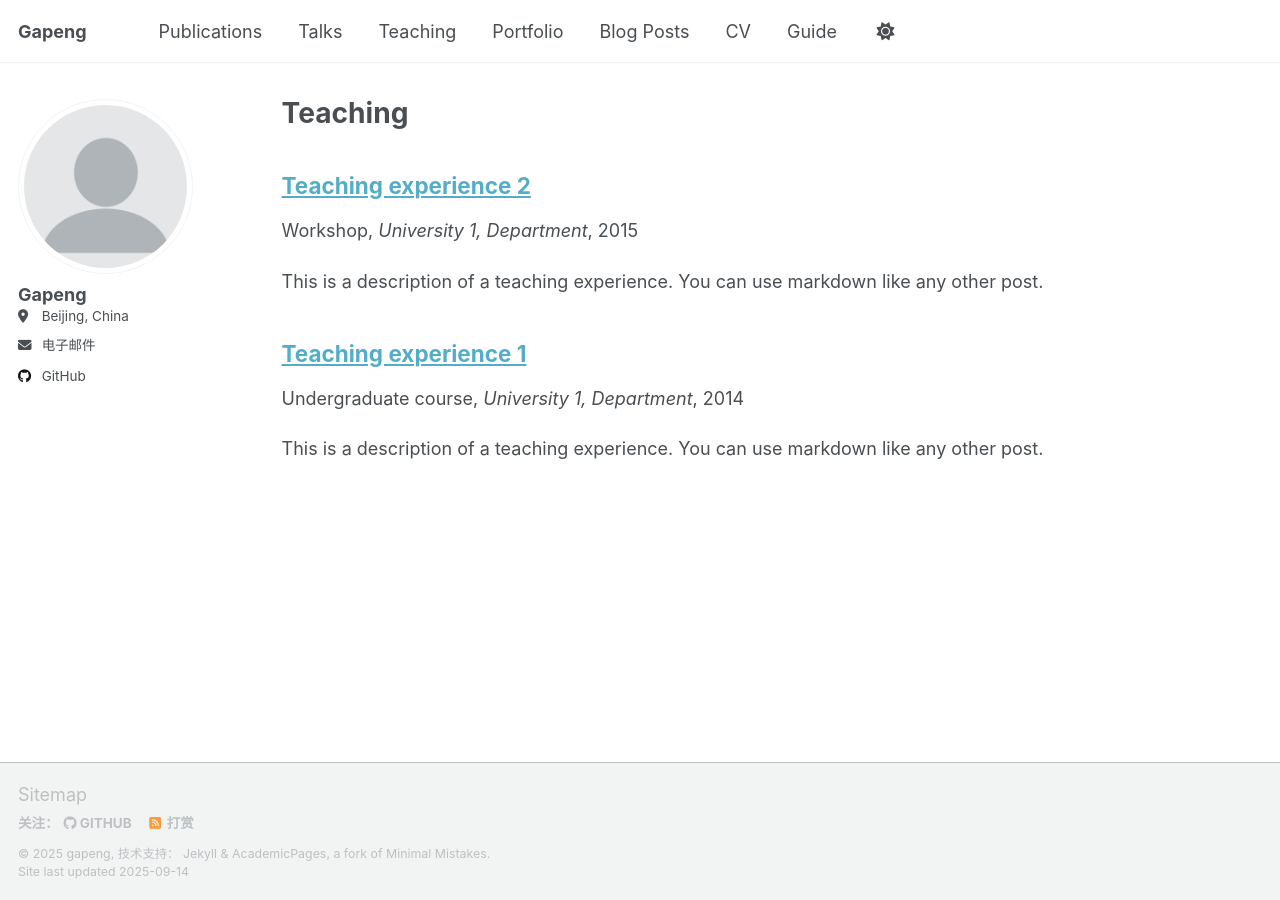
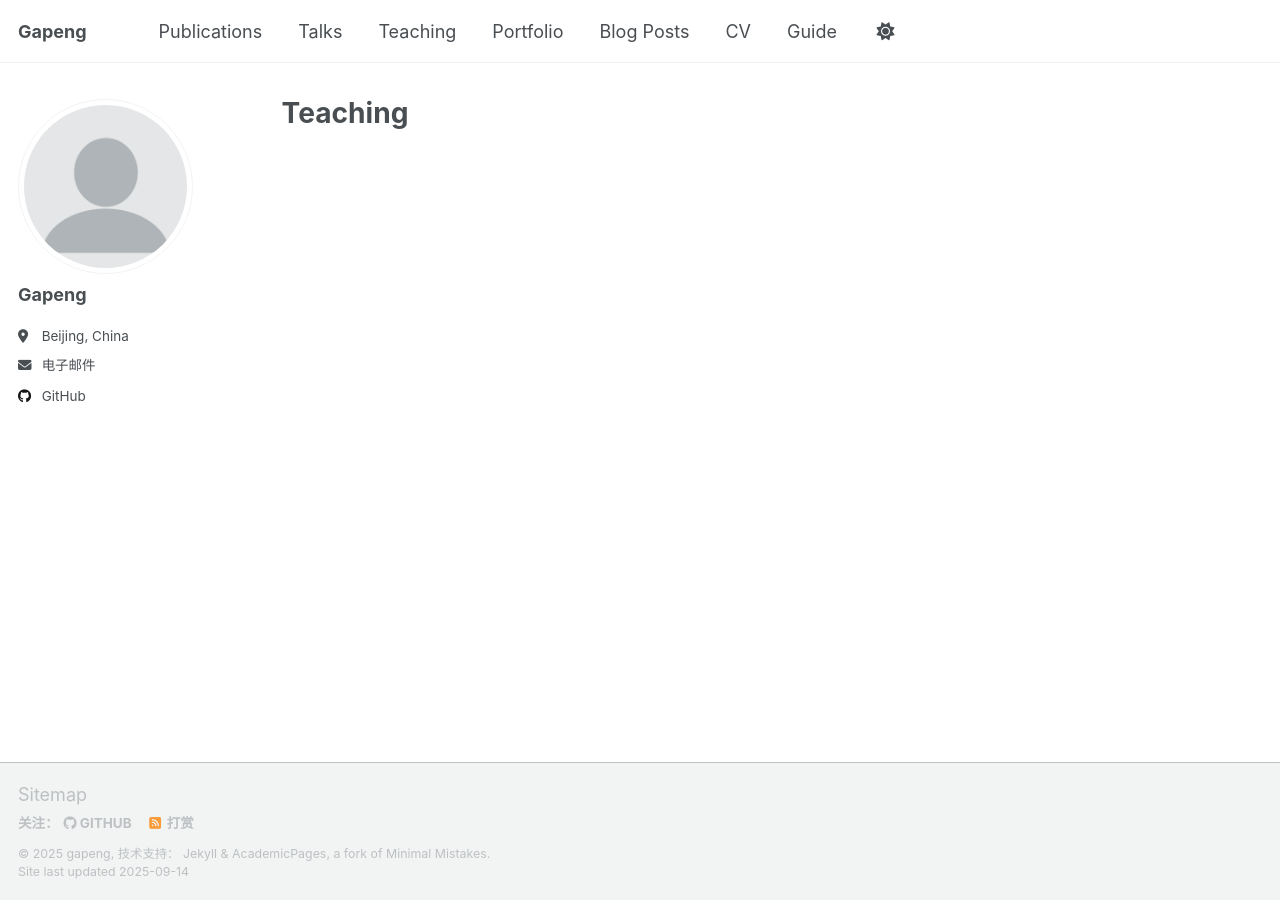
Before and after one commit to gapeng000/gapeng000.github.io, a Jekyll site: the page built from _pages/teaching.html, in a window 1280 px wide. Built offline with Jekyll 4.4.1, drawn with Linux system fonts in a browser that asks for light colours; a script that is not in the unit is left out; part of the change alters nothing that is shown.

Commit message:
Update _config.yml
Add back bio; remove talks/teaching/portfolio

```diff
--- a/_config.yml
+++ b/_config.yml
@@ -26,6 +26,7 @@ author:
   avatar           : "profile.png"
   name             : "Gapeng"
   pronouns         : # example: "she/her"
+  bio              : ""
   location         : "Beijing, China"
   uri              : # URL
   email            : "jphong@pku.edu.cn"
@@ -212,17 +213,8 @@ kramdown:
 
 # These settings control the types of collections used by the template
 collections:
-  teaching:
-    output: false
-    permalink: /:collection/:path/
   publications:
     output: true
-    permalink: /:collection/:path/
-  portfolio:
-    output: true
-    permalink: /:collection/:path/
-  talks:
-    output: false
     permalink: /:collection/:path/
 
 
@@ -246,15 +238,6 @@ defaults:
     values:
       layout: single
       author_profile: true
-  # _teaching
-  - scope:
-      path: ""
-      type: teaching
-    values:
-      layout: single
-      author_profile: true
-      share: true
-      comments: true
   # _publications
   - scope:
       path: ""
@@ -264,23 +247,6 @@ defaults:
       author_profile: true
       share: true
       comments: true
-  # _portfolio
-  - scope:
-      path: ""
-      type: portfolio
-    values:
-      layout: single
-      author_profile: true
-      share: true
-      comment: true
-  # _talks
-  - scope:
-      path: ""
-      type: talks
-    values:
-      layout: talk
-      author_profile: true
-      share: true
 
 
 # Sass/SCSS
```
